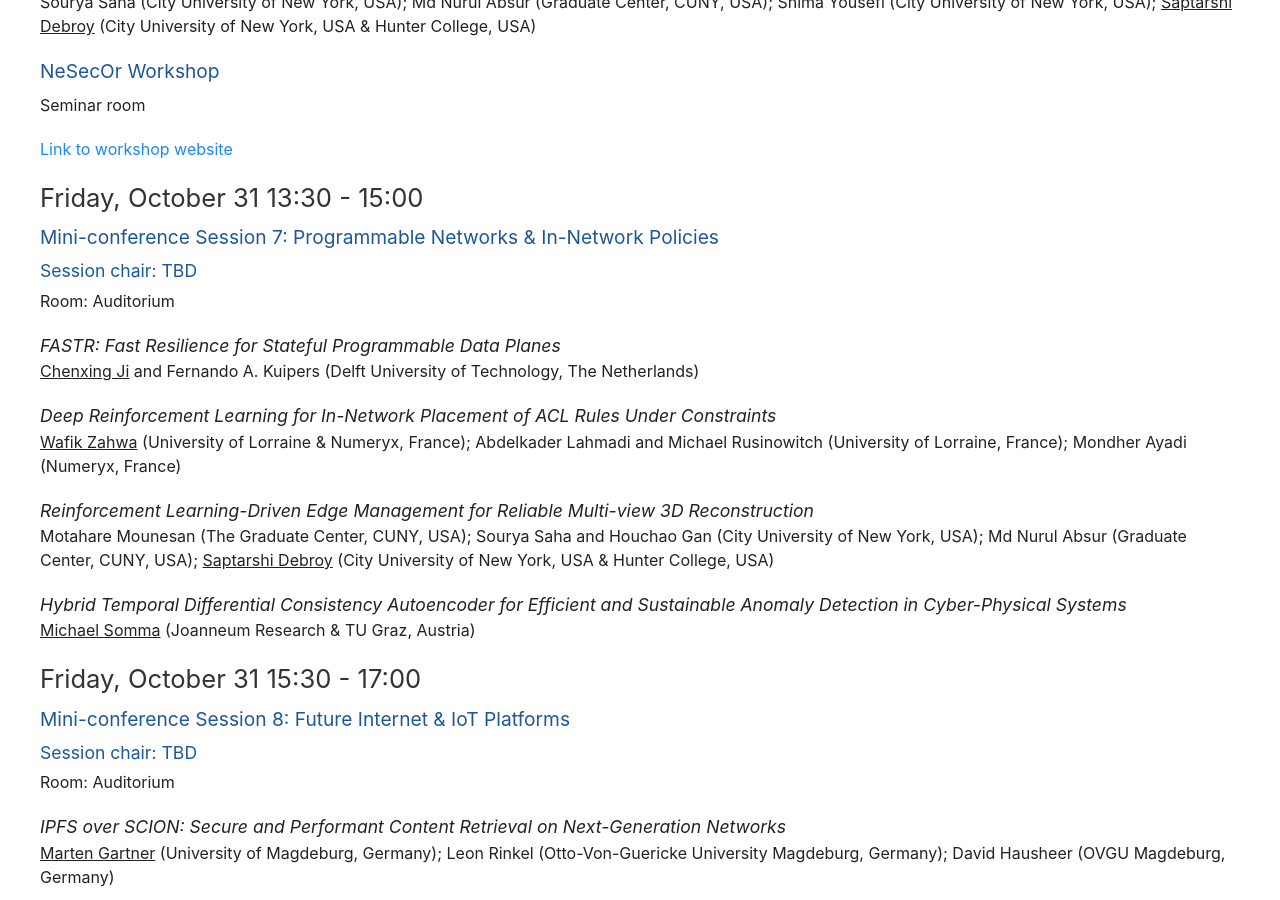
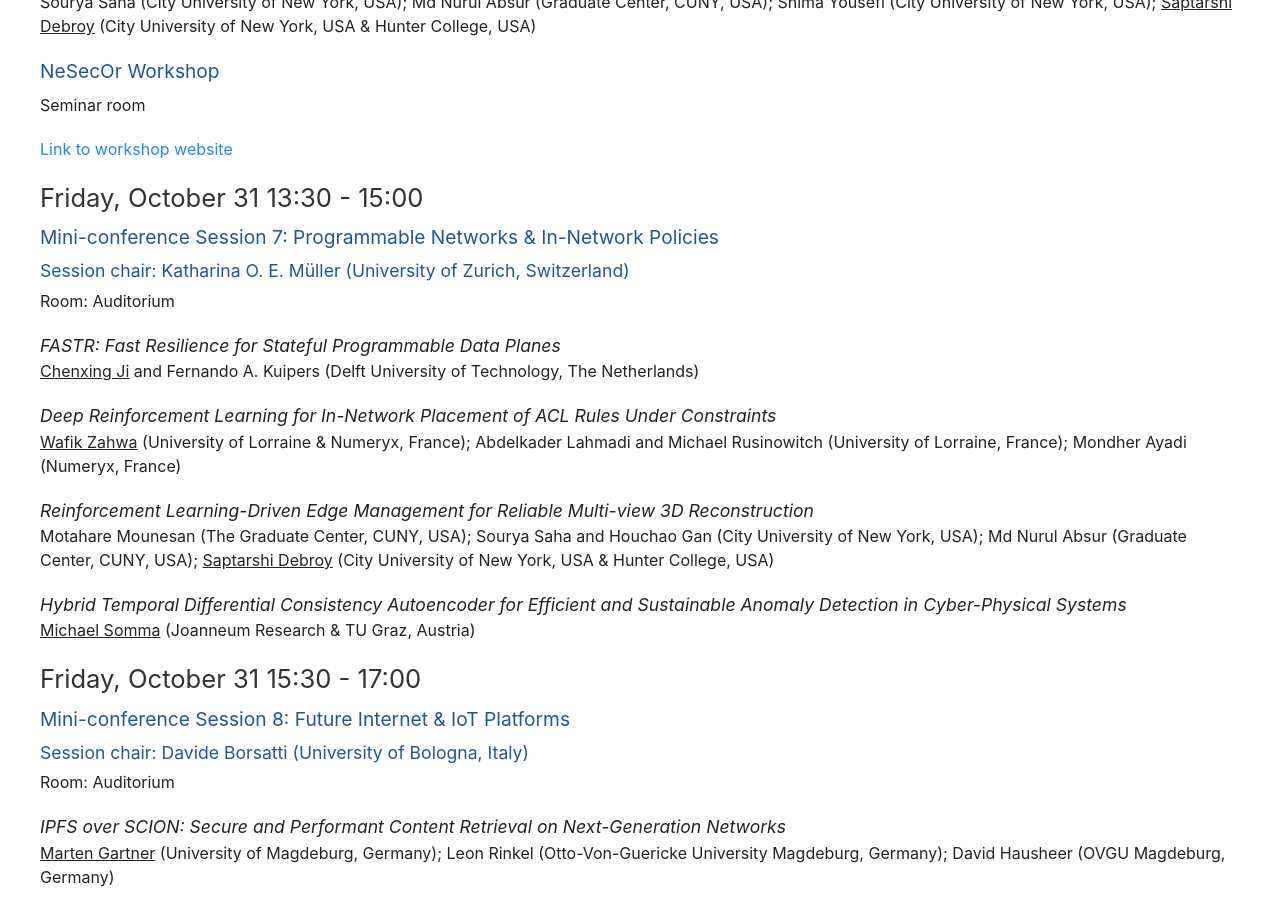
Before and after one commit to stuartclayman/cnsm-2025-website, a Jekyll site: the page built from program.html, in a window 1280 px wide and 900 px high, scrolled down 14495 px. Built offline with Jekyll 4.4.1, drawn with Linux system fonts in a browser that asks for light colours; nearby versions of some CDN libraries; some of the changed text lies outside the part shown.

Commit message:
Session chairs updated

```diff
--- a/program.html
+++ b/program.html
@@ -511,7 +511,7 @@
 
         <h3 class="cn-blue" id="S1571048441" >Short Paper Session 2</h3>
 
-        <h4 class="cn-blue">Session chair: TBD</h4>
+        <h4 class="cn-blue">Session chair: Alberto E. Schaeffer-Filho (Federal University of Rio Grande Do Sul (UFRGS), Brazil)</h4>
 
         <div>Seminar Room</div>
 
@@ -599,7 +599,7 @@
 
         <h3 class="cn-blue" id="S1571046144" >Mini-conference Session 7: Programmable Networks &amp; In-Network Policies</h3>
 
-        <h4 class="cn-blue">Session chair: TBD</h4>
+        <h4 class="cn-blue">Session chair: Katharina O. E. Müller (University of Zurich, Switzerland)</h4>
 
         <div>Room: Auditorium</div>
 
@@ -619,7 +619,7 @@
 
         <h3 class="cn-blue" id="S1571046145" >Mini-conference Session 8: Future Internet &amp; IoT Platforms</h3>
 
-        <h4 class="cn-blue">Session chair: TBD</h4>
+        <h4 class="cn-blue">Session chair: Davide Borsatti (University of Bologna, Italy)</h4>
 
         <div>Room: Auditorium</div>
 
```
